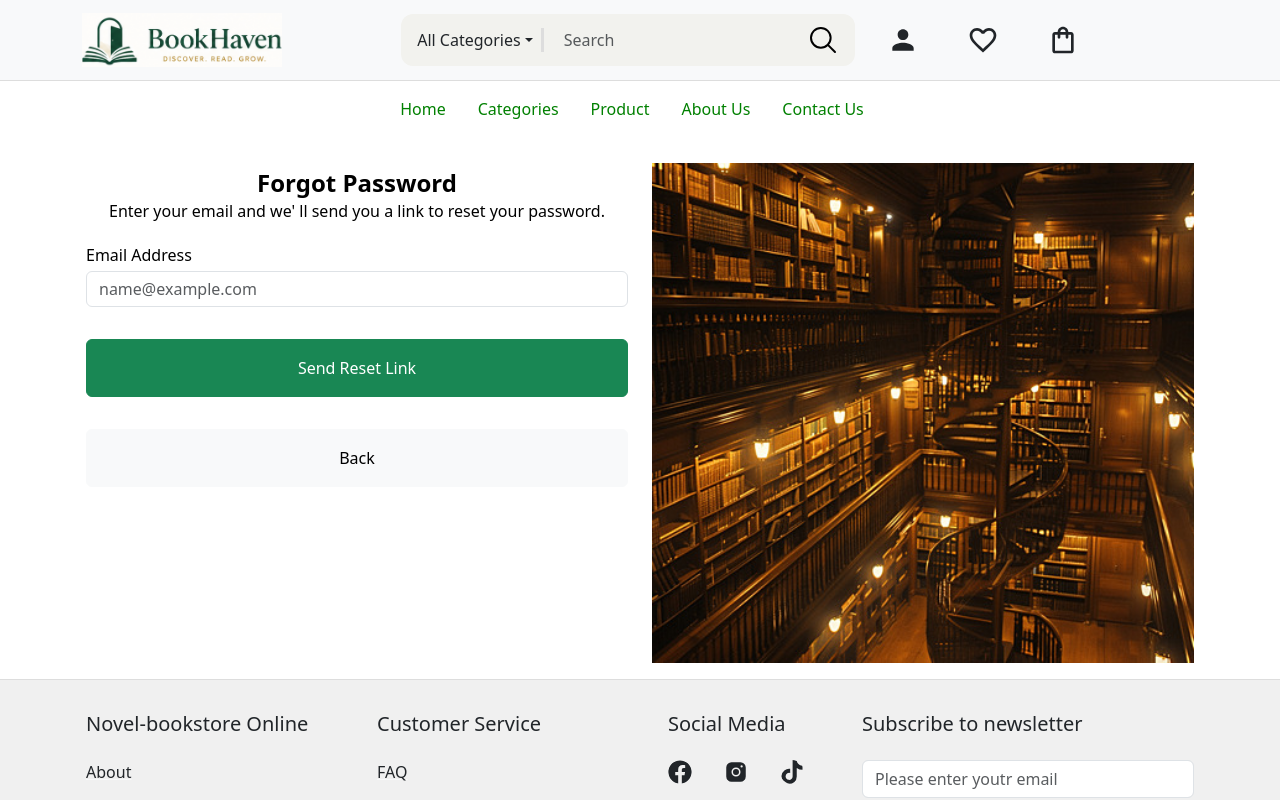
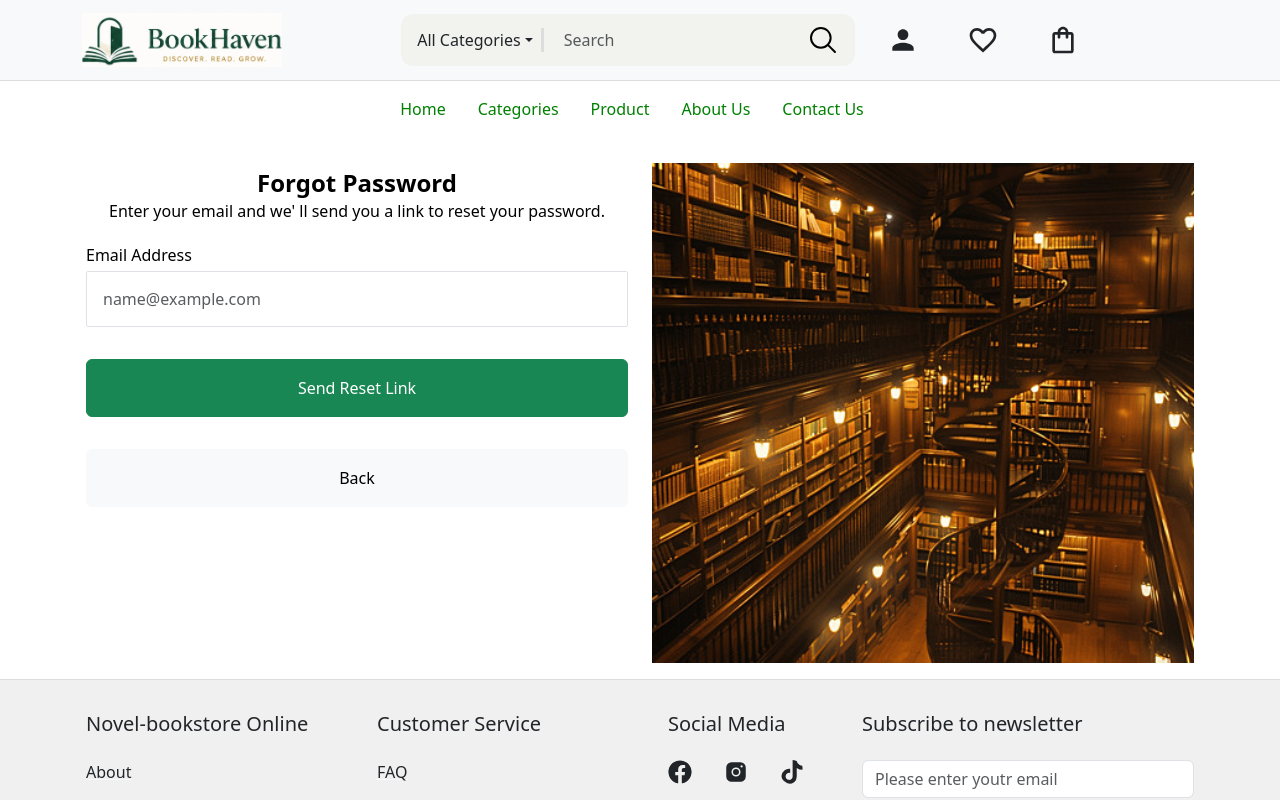
Before and after one commit to zhihaogoh/Book-Havan-bookstore, a React (Vite) app in the folder Bookstore-Front-End/latest/: page /forgot_password in a window 1280 px wide. Shown: the top 800 px of the page. Built offline with nearby package versions, Linux system fonts and the light colour scheme.

Commit message:
adjust form size

```diff
--- a/Bookstore-Front-End/latest/src/assets/style/style.scss
+++ b/Bookstore-Front-End/latest/src/assets/style/style.scss
@@ -46,11 +46,12 @@
       font-weight: 400;
     }
     .form-control{
-
+      padding: 1rem;
       color: black;
       font-size: 1rem;
       line-height: 1;
       font-weight: 400;
+      border-radius: 2px;
       &:focus{
         border-color: #006400;
         box-shadow: none;
--- a/Bookstore-Front-End/latest/src/components/forgot_password_form/forgot_password_form.jsx
+++ b/Bookstore-Front-End/latest/src/components/forgot_password_form/forgot_password_form.jsx
@@ -1,4 +1,4 @@
-import { Button, Form, FormCheck } from "react-bootstrap";
+import { Button, Form } from "react-bootstrap";
 import { useNavigate } from "react-router";
 
 export default function ForgotPasswordForm() {
@@ -16,7 +16,7 @@ export default function ForgotPasswordForm() {
         <Button className="btn-success my-3" type="submit">
           Send Reset Link
         </Button>
-        <Button className="btn-light my-3" type="submit" onClick={back}>
+        <Button className="btn-light my-3" onClick={back}>
           Back
         </Button>
       </Form>
```
